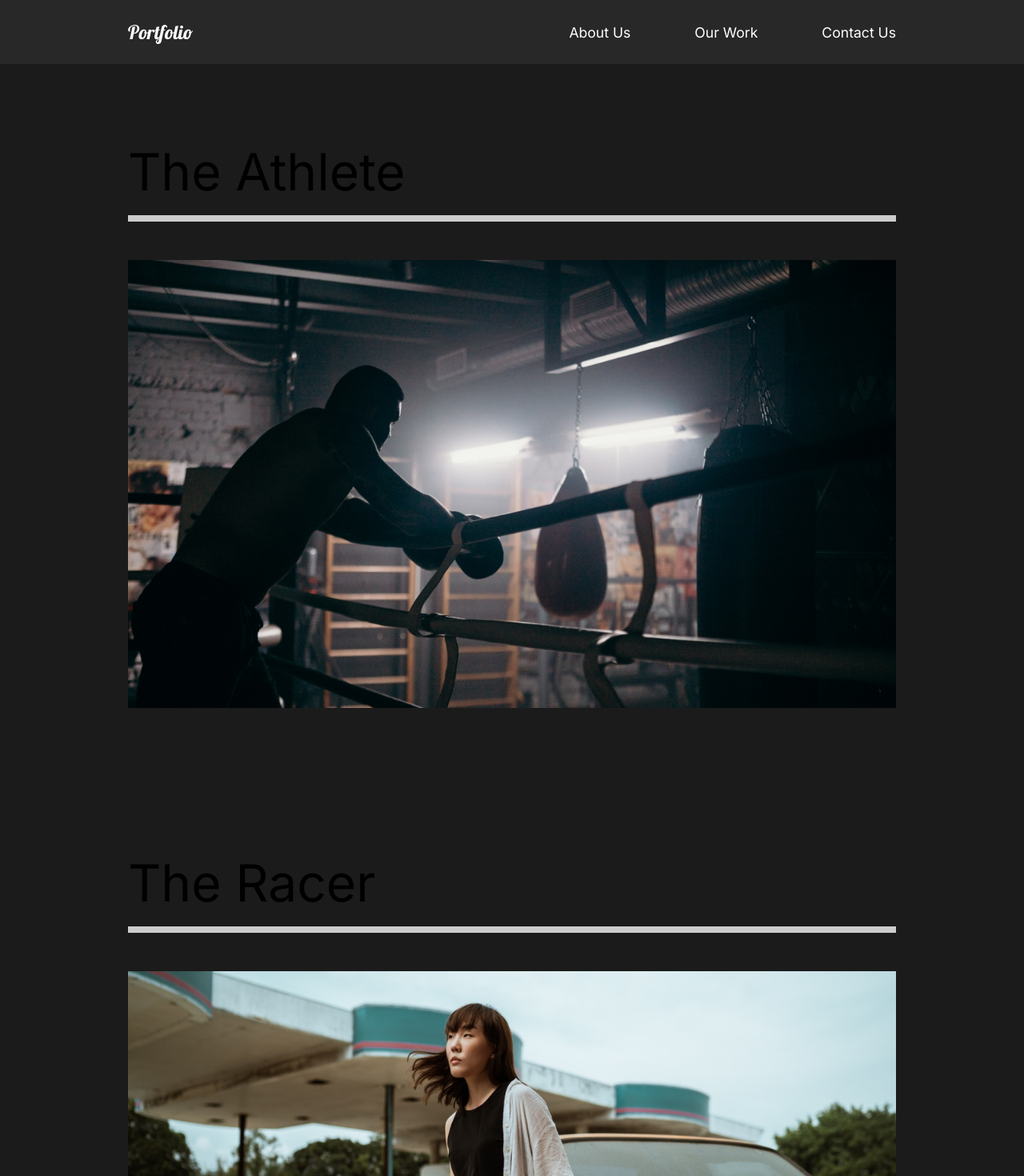
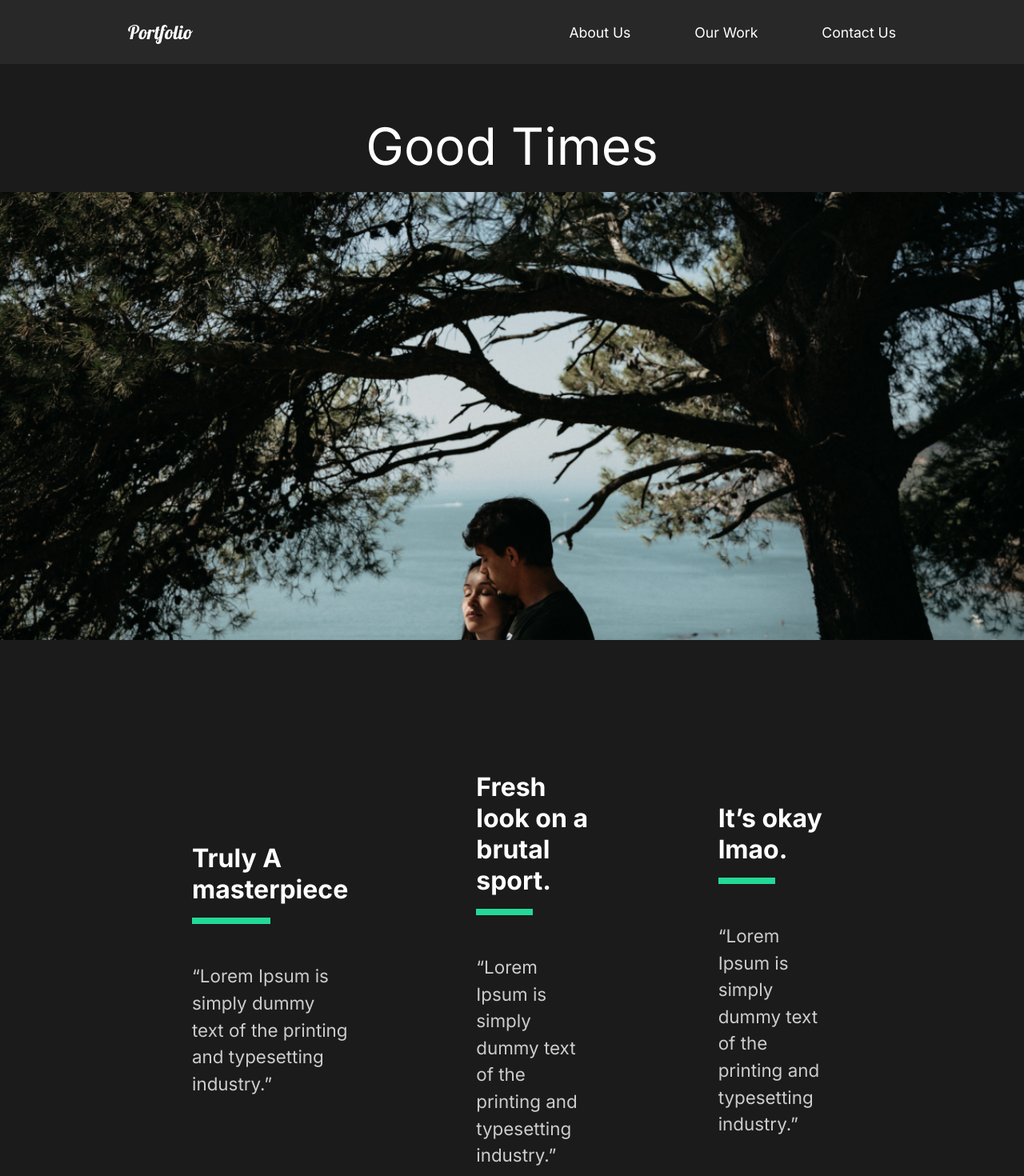
Before and after one commit to M07MD/Portfolio, a React (Create React App) app: page /work/good-times in a window 1280 px wide. Shown: the top 1470 px of the page at 80% size. Built offline with nearby package versions, Linux system fonts and the light colour scheme.

Commit message:
11. Project Dtails

```diff
--- a/src/App.js
+++ b/src/App.js
@@ -11,6 +11,7 @@
 const { default: AboutUs } = require("./pages/AboutUs");
 const { default: OurWork } = require("./pages/OurWork");
 const { default: ContactUs } = require("./pages/ContactUs");
+const { default: ProjectDetail } = require("./pages/ProjectDetail");
 
 function App() {
   return (
@@ -23,8 +24,12 @@
           <AboutUs />
         </Route>
 
-        <Route path="/work">
+        <Route path="/work" exact>
           <OurWork />
+        </Route>
+
+        <Route path="/work/:id">
+          <ProjectDetail />
         </Route>
 
         <Route path="/contact">
--- a/src/pages/OurWork.jsx
+++ b/src/pages/OurWork.jsx
@@ -14,7 +14,7 @@
       <Project>
         <h2>The Athlete</h2>
         <div className="line"></div>
-        <Link>
+        <Link to="/work/the-athlete">
           <img src={athlete} alt="Project" />
         </Link>
       </Project>
@@ -22,7 +22,7 @@
       <Project>
         <h2>The Racer</h2>
         <div className="line"></div>
-        <Link>
+        <Link to="/work/the-racer">
           <img src={theracer} alt="Project2" />
         </Link>
       </Project>
@@ -30,7 +30,7 @@
       <Project>
         <h2>Good Times</h2>
         <div className="line"></div>
-        <Link>
+        <Link to="/work/good-times">
           <img src={goodtimes} alt="Project3" />
         </Link>
       </Project>
--- /dev/null
+++ b/src/pages/ProjectDetail.jsx
@@ -0,0 +1,110 @@
+import { useState, useEffect } from "react";
+import styled from "styled-components";
+import { useHistory } from "react-router-dom";
+import { ProjectState } from "../projectState";
+
+const ProjectDetail = () => {
+  const history = useHistory();
+  const url = history.location.pathname;
+
+  // State
+  const [projects, setProjects] = useState(ProjectState);
+  const [project, setProject] = useState(null);
+
+  // useEffect
+  useEffect(() => {
+    const currentProject = projects.filter((p) => p.url === url);
+    setProject(currentProject[0]);
+  }, [projects, url]);
+
+  return (
+    <>
+      {project && (
+        <Details>
+          <HeadLine>
+            <h2>{project.title}</h2>
+            <img src={project.mainImg} alt={project.mainImg} />
+          </HeadLine>
+          <Awards>
+            {project.awards.map((award) => (
+              <Award
+                key={award.title}
+                title={award.title}
+                description={award.description}
+              />
+            ))}
+          </Awards>
+          <ImageDisplay>
+            <img src={project.secondaryImg} alt="Project SecondaryImg" />
+          </ImageDisplay>
+        </Details>
+      )}
+    </>
+  );
+};
+
+const Details = styled.div`
+  color: #fff;
+`;
+
+const HeadLine = styled.div`
+  min-height: 90vh;
+  padding-top: 20vh;
+  position: relative;
+  h2 {
+    position: absolute;
+    top: 10%;
+    left: 50%;
+    transform: translate(-50%, -10%);
+  }
+  img {
+    width: 100%;
+    height: 70vh;
+    object-fit: cover;
+  }
+`;
+
+const Awards = styled.div`
+  min-height: 80vh;
+  display: flex;
+  margin: 5rem 10rem;
+  align-items: center;
+  justify-content: space-around;
+`;
+
+const AwardStyle = styled.div`
+  padding: 5rem;
+  h3 {
+    font-size: 2rem;
+  }
+  .line {
+    width: 50%;
+    background: #23d997;
+    height: 0.5rem;
+    margin: 1rem 0rem;
+  }
+  p {
+    padding: 2rem 0rem;
+  }
+`;
+
+const ImageDisplay = styled.div`
+  min-height: 50vh;
+  img {
+    width: 100%;
+    height: 100vh;
+    object-fit: cover;
+  }
+`;
+
+const Award = ({ title, description }) => {
+  return (
+    <AwardStyle>
+      <h3>{title}</h3>
+      <div className="line"></div>
+      <p>{description}</p>
+    </AwardStyle>
+  );
+};
+
+export default ProjectDetail;
--- /dev/null
+++ b/src/projectState.js
@@ -0,0 +1,81 @@
+//Import Images
+import athlete from "./img/athlete-small.png";
+import goodtimes from "./img/goodtimes-small.png";
+import theracer from "./img/theracer-small.png";
+import athlete2 from "./img/athlete2.png";
+import goodtimes2 from "./img/good-times2.jpg";
+import theracer2 from "./img/the-racer2.jpg";
+
+export const ProjectState = () => {
+  return [
+    {
+      title: "The Athlete",
+      mainImg: athlete,
+      secondaryImg: athlete2,
+      url: "/work/the-athlete",
+      awards: [
+        {
+          title: "Truly A masterpiece",
+          description:
+            "“Lorem Ipsum is simply dummy text of the printing and typesetting industry.”",
+        },
+        {
+          title: "Fresh look on a brutal sport.",
+          description:
+            "“Lorem Ipsum is simply dummy text of the printing and typesetting industry.”",
+        },
+        {
+          title: "It’s okay lmao.",
+          description:
+            "“Lorem Ipsum is simply dummy text of the printing and typesetting industry.”",
+        },
+      ],
+    },
+    {
+      title: "Good Times",
+      mainImg: goodtimes,
+      url: "/work/good-times",
+      secondaryImg: goodtimes2,
+      awards: [
+        {
+          title: "Truly A masterpiece",
+          description:
+            "“Lorem Ipsum is simply dummy text of the printing and typesetting industry.”",
+        },
+        {
+          title: "Fresh look on a brutal sport.",
+          description:
+            "“Lorem Ipsum is simply dummy text of the printing and typesetting industry.”",
+        },
+        {
+          title: "It’s okay lmao.",
+          description:
+            "“Lorem Ipsum is simply dummy text of the printing and typesetting industry.”",
+        },
+      ],
+    },
+    {
+      title: "The Racer",
+      mainImg: theracer,
+      url: "/work/the-racer",
+      secondaryImg: theracer2,
+      awards: [
+        {
+          title: "Truly A masterpiece",
+          description:
+            "“Lorem Ipsum is simply dummy text of the printing and typesetting industry.”",
+        },
+        {
+          title: "Fresh look on a brutal sport.",
+          description:
+            "“Lorem Ipsum is simply dummy text of the printing and typesetting industry.”",
+        },
+        {
+          title: "It’s okay lmao.",
+          description:
+            "“Lorem Ipsum is simply dummy text of the printing and typesetting industry.”",
+        },
+      ],
+    },
+  ];
+};
```
Also changed, not shown: 2 other files (tests, documents, lock files or other folders).
